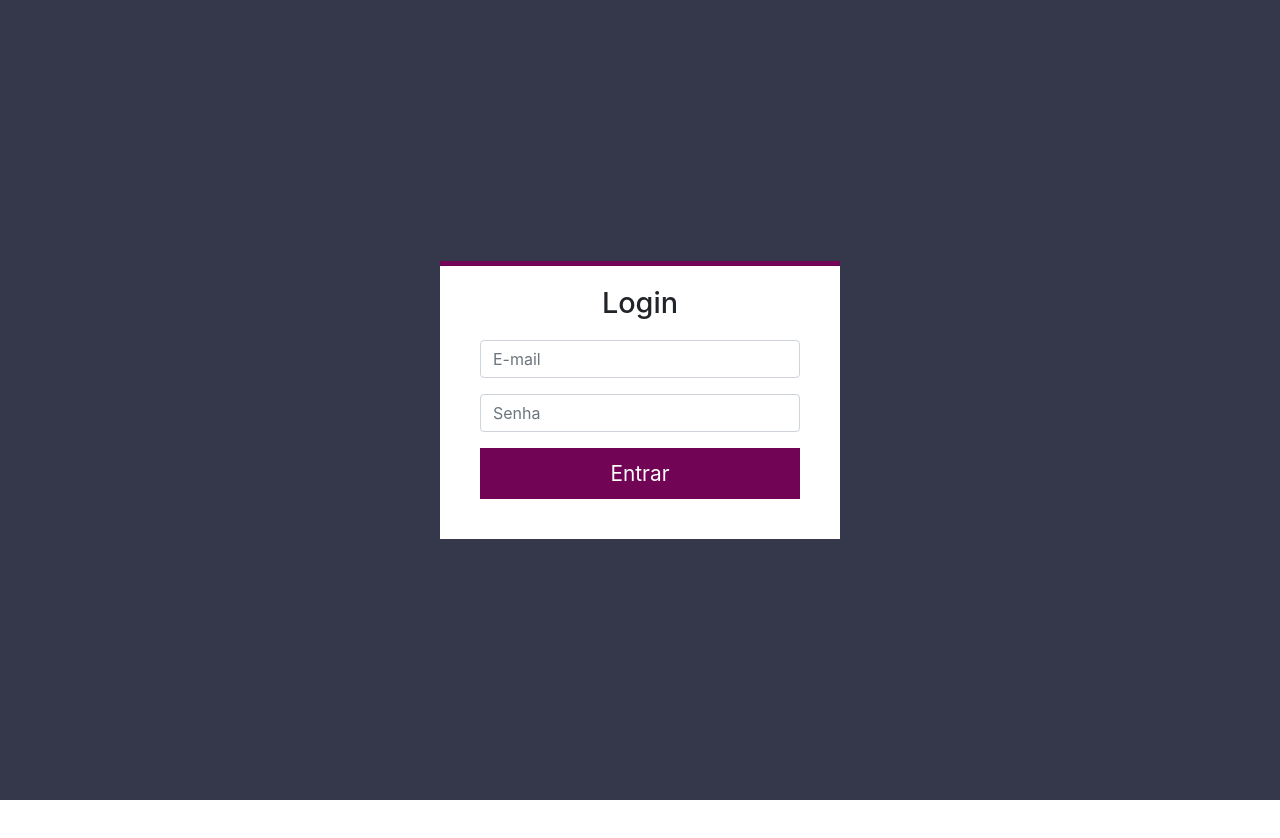
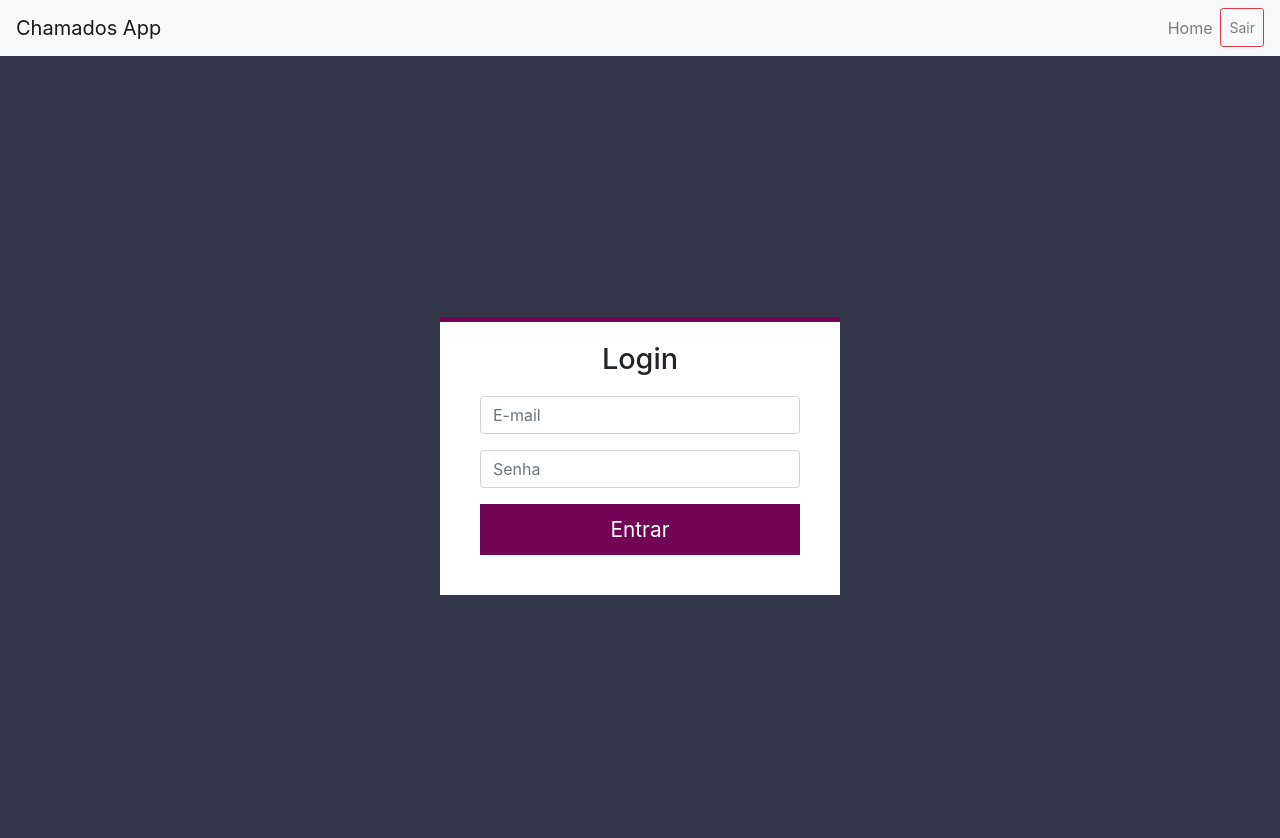
Before and after one commit to PauloDev367/Chamados_App, a Vue app in the folder front/: page / in a window 1280 px wide. Shown: the top 838 px of the page. Before the commit the page ends 800 px from the top, so only its background shows below. Built offline with nearby package versions, Linux system fonts and the light colour scheme.

Commit message:
:gem: basic navbar

```diff
--- a/front/src/App.vue
+++ b/front/src/App.vue
@@ -1,3 +1,28 @@
 <template>
+  <nav class="navbar navbar-expand-lg navbar-light bg-light">
+    <a class="navbar-brand" href="/support">Chamados App</a>
+    <button
+      class="navbar-toggler"
+      type="button"
+      data-toggle="collapse"
+      data-target="#navbarSupportedContent"
+      aria-controls="navbarSupportedContent"
+      aria-expanded="false"
+      aria-label="Toggle navigation"
+    >
+      <span class="navbar-toggler-icon"></span>
+    </button>
+
+    <div class="collapse navbar-collapse" id="navbarSupportedContent">
+      <ul class="navbar-nav ml-auto">
+        <li class="nav-item">
+          <a class="nav-link" href="/support"> Home </a>
+        </li>
+        <li class="nav-item">
+          <a class="nav-link btn btn-sm btn-outline-danger" href="/"> Sair</a>
+        </li>
+      </ul>
+    </div>
+  </nav>
   <router-view />
 </template>
```
